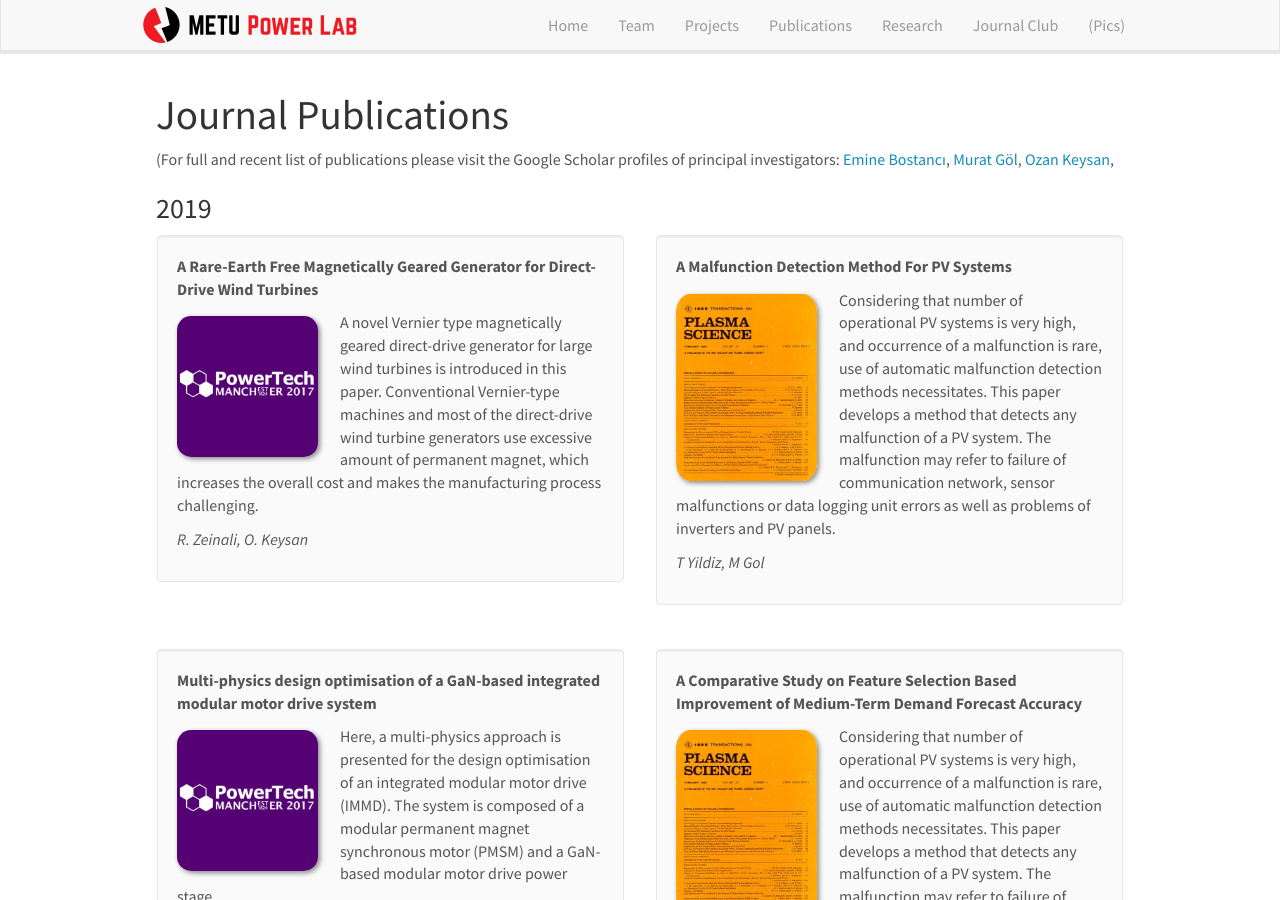
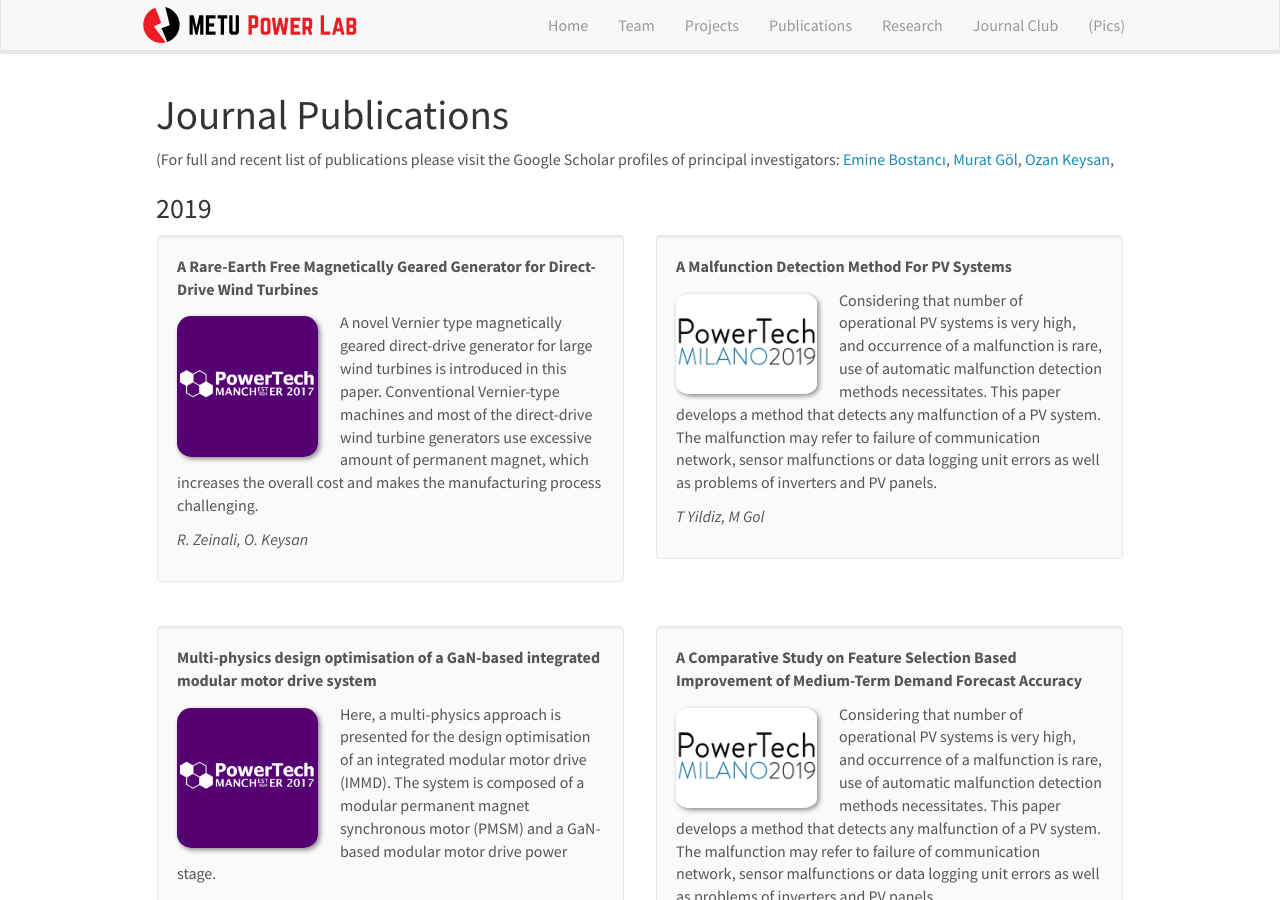
Before and after one commit to odtu/odtu.github.io, a Jekyll site: the page built from _pages/publications.md, in a window 1280 px wide and 900 px high. Built offline with Jekyll 4.4.1, drawn with Linux system fonts in a browser that asks for light colours; nearby versions of some CDN libraries.

Commit message:
Update publist2019.yml

```diff
--- a/_data/publist2019.yml
+++ b/_data/publist2019.yml
@@ -9,7 +9,7 @@
   new2: Energies 12 (3), 447
 
 - title: "A Malfunction Detection Method For PV Systems"
-  image: 1.jpg
+  image: powertech2019.png
   description:  Considering that number of operational PV systems is very high, and occurrence of a malfunction is rare, use of automatic malfunction detection methods necessitates. This paper develops a method that detects any malfunction of a PV system. The malfunction may refer to failure of communication network, sensor malfunctions or data logging unit errors as well as problems of inverters and PV panels.
   authors: T Yildiz, M Gol
   link: https://ieeexplore.ieee.org/abstract/document/8810946
@@ -29,7 +29,7 @@
   new2: The Journal of Engineering, 2019
 
 - title: "A Comparative Study on Feature Selection Based Improvement of Medium-Term Demand Forecast Accuracy"
-  image: 1.jpg
+  image: powertech2019.png
   description:  Considering that number of operational PV systems is very high, and occurrence of a malfunction is rare, use of automatic malfunction detection methods necessitates. This paper develops a method that detects any malfunction of a PV system. The malfunction may refer to failure of communication network, sensor malfunctions or data logging unit errors as well as problems of inverters and PV panels.
   authors: E Ilseven, M Gol
   link: https://ieeexplore.ieee.org/abstract/document/8810598
```
